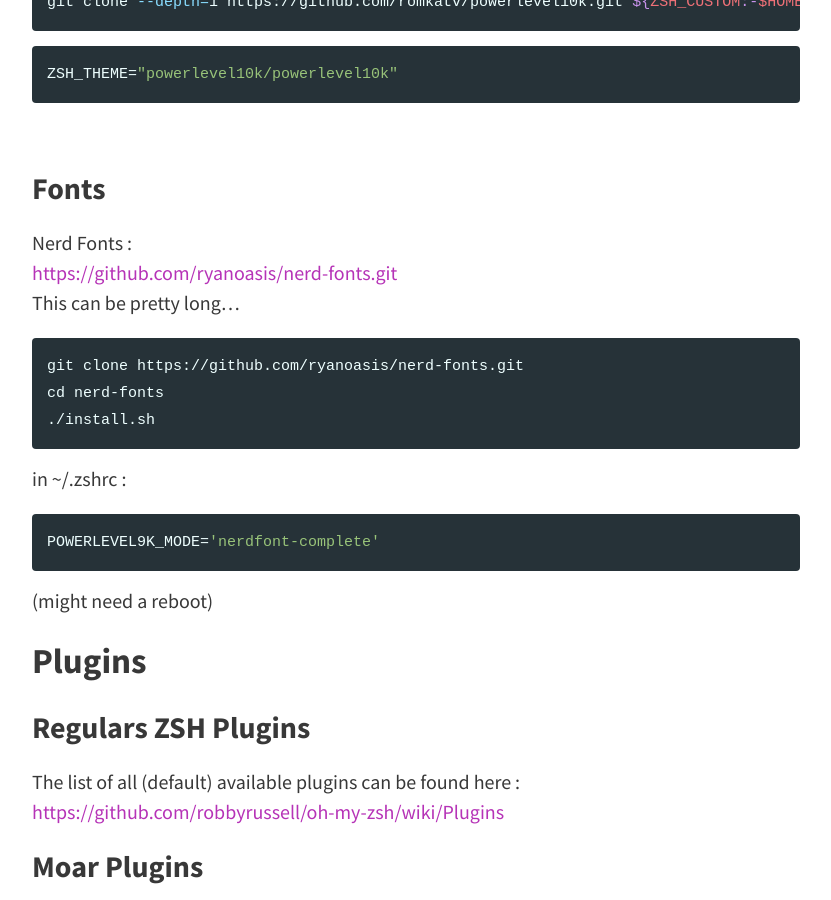
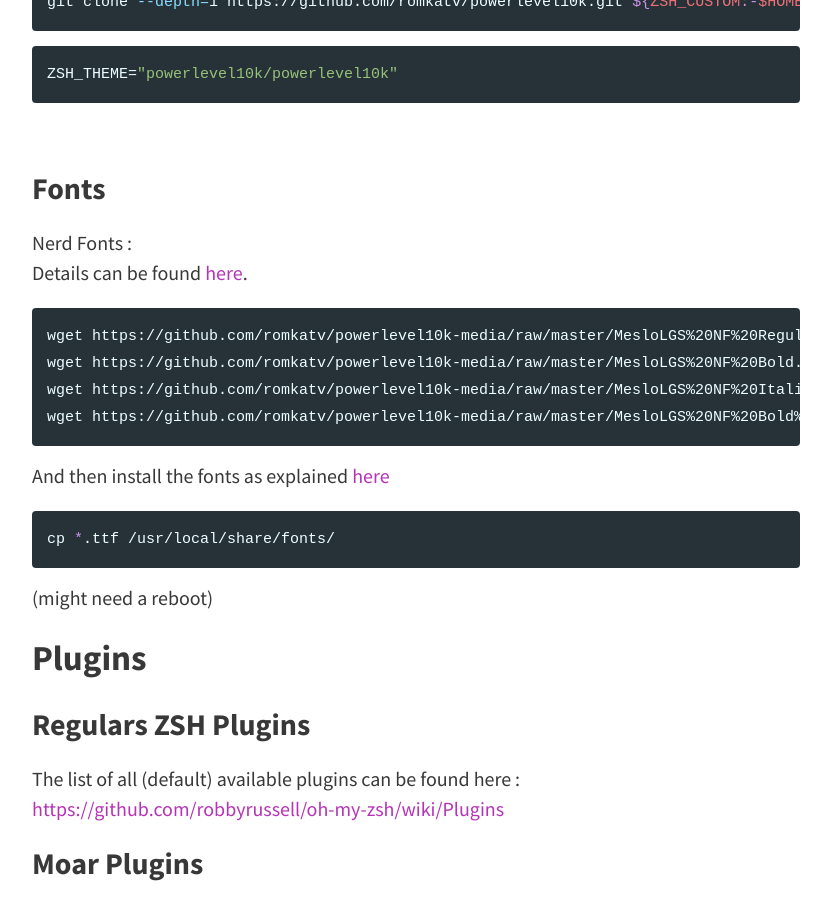
Before and after one commit to cristalcorp/cristalcorp.github.io, a Jekyll site: the page built from _posts/2021-10-23-Terminal.md, in a window 1280 px wide and 900 px high, scrolled down 1203 px. Shown: the whole window, without its empty margins (224-1055 px from the left). Built offline with Jekyll 4.4.1, drawn with Linux system fonts in a browser that asks for light colours.

Commit message:
new terminal post

```diff
--- a/_posts/2021-10-23-Terminal.md
+++ b/_posts/2021-10-23-Terminal.md
@@ -44,19 +44,18 @@ ZSH_THEME="powerlevel10k/powerlevel10k"
 
 ### Fonts
 Nerd Fonts :<br>
-[https://github.com/ryanoasis/nerd-fonts.git](https://github.com/ryanoasis/nerd-fonts.git)<br>
-This can be pretty long...
+Details can be found [here](https://github.com/romkatv/powerlevel10k#meslo-nerd-font-patched-for-powerlevel10k).<br>
 {% highlight bash %}
-git clone https://github.com/ryanoasis/nerd-fonts.git
-cd nerd-fonts
-./install.sh
+wget https://github.com/romkatv/powerlevel10k-media/raw/master/MesloLGS%20NF%20Regular.ttf
+wget https://github.com/romkatv/powerlevel10k-media/raw/master/MesloLGS%20NF%20Bold.ttf
+wget https://github.com/romkatv/powerlevel10k-media/raw/master/MesloLGS%20NF%20Italic.ttf
+wget https://github.com/romkatv/powerlevel10k-media/raw/master/MesloLGS%20NF%20Bold%20Italic.ttf
 {% endhighlight %}
 
-in ~/.zshrc :
-{% highlight conf %}
-POWERLEVEL9K_MODE='nerdfont-complete'
+And then install the fonts as explained [here](https://wiki.debian.org/Fonts)
+{% highlight bash %}
+cp *.ttf /usr/local/share/fonts/
 {% endhighlight %}
-
 (might need a reboot)
 <br>
 
```
